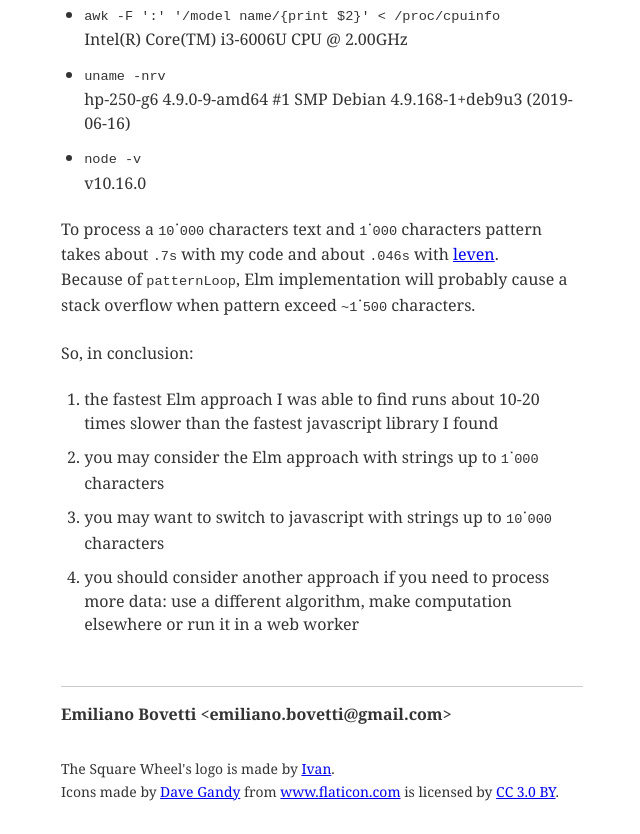
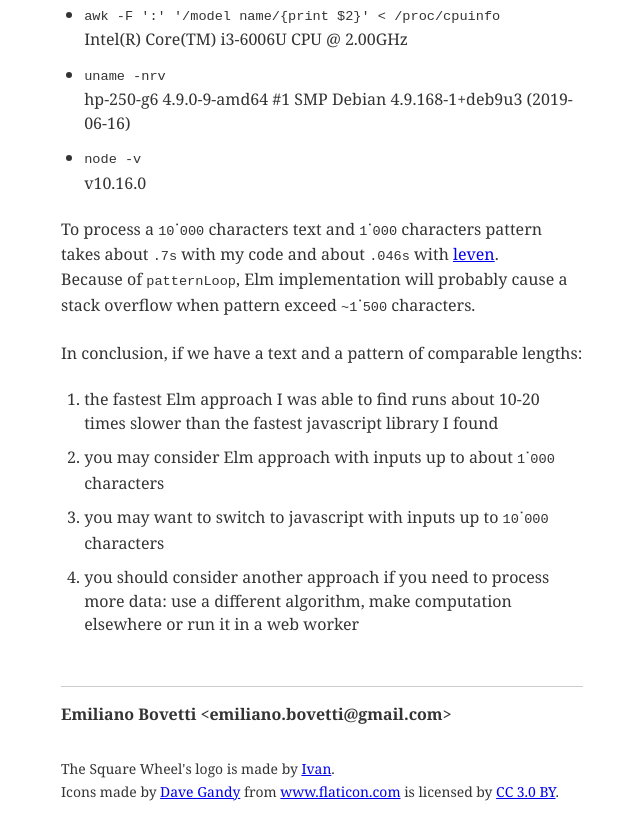
Before and after one commit to emilianobovetti/the-square-wheel, a Gatsby site: page /cpu-intensive-tasks-in-elm/ in a window 1280 px wide. Shown: the part 1737-2571 px from the top of the page, without its empty margins (318-958 px from the left). Built offline with nearby package versions, Linux system fonts and the light colour scheme; Gatsby itself is replaced by a stand-in of ours; some packages are replaced by stand-ins of ours.

Commit message:
Update from Forestry.io Emiliano Bovetti updated content/blog/cpu-intensive-tasks-in-elm.md

```diff
--- a/content/blog/cpu-intensive-tasks-in-elm.md
+++ b/content/blog/cpu-intensive-tasks-in-elm.md
@@ -1,7 +1,8 @@
 ---
-date: 2019-07-12T10:46:00Z
+date: 2019-07-14T12:46:00+02:00
 title: CPU intensive tasks in Elm
 lang: en
+
 ---
 Last year I was working on an [Elm](https://elm-lang.org) project and I had to implement a fuzzy search system. There wasn't a huge amount of data to process or special needs, so the most straightforward approach seemed to calculate [edit distance](https://en.wikipedia.org/wiki/Edit_distance) directly in Elm.
 
@@ -55,9 +56,9 @@ Anyway, the following numbers came from this environment:
 To process a `10ॱ000` characters text and `1ॱ000` characters pattern takes about `.7s` with my code and about `.046s` with [leven](https://www.npmjs.com/package/leven). <br>
 Because of `patternLoop`, Elm implementation will probably cause a stack overflow when pattern exceed `~1ॱ500` characters.
 
-So, in conclusion:
+In conclusion, if we have a text and a pattern of comparable lengths:
 
 1. the fastest Elm approach I was able to find runs about 10-20 times slower than the fastest javascript library I found
-2. you may consider the Elm approach with strings up to `1ॱ000` characters
-3. you may want to switch to javascript with strings up to `10ॱ000` characters
+2. you may consider Elm approach with inputs up to about `1ॱ000` characters
+3. you may want to switch to javascript with inputs up to `10ॱ000` characters
 4. you should consider another approach if you need to process more data: use a different algorithm, make computation elsewhere or run it in a web worker
```
Also changed, not shown: .forestry/front_matter/templates/blog-post.yml.
